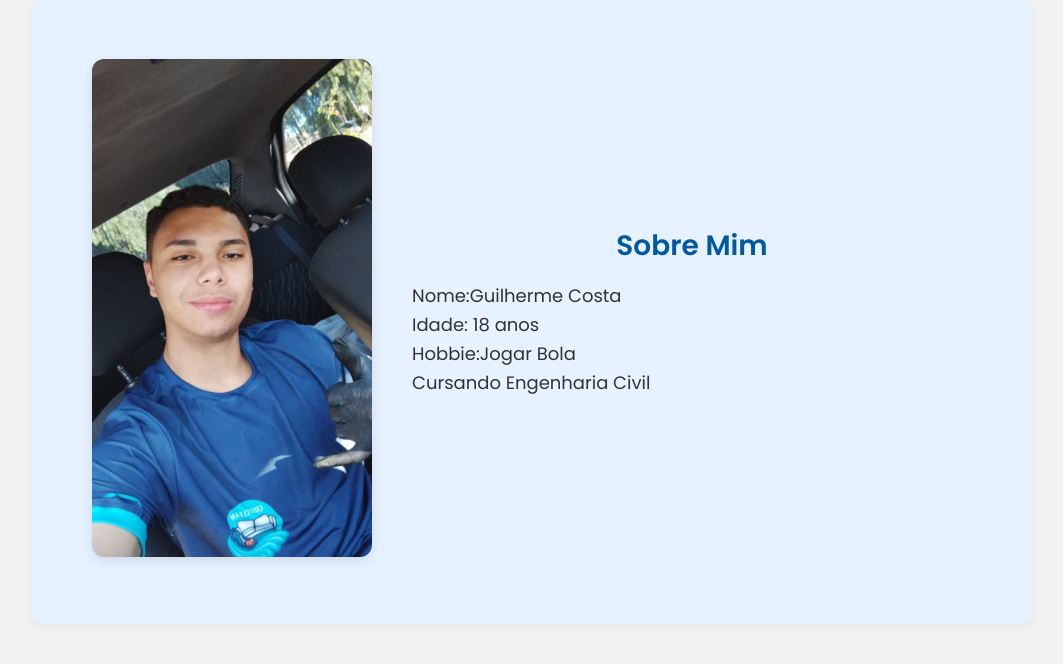
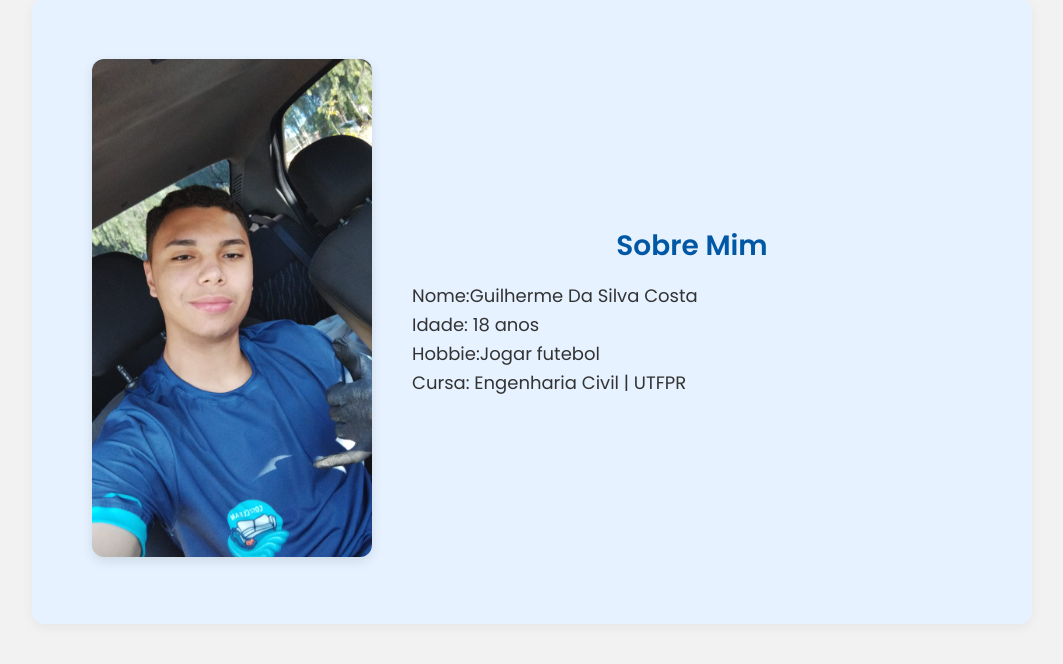
Before and after one commit to JoaoCrispin/Costa-Clean-, a PHP site: page / in a window 1280 px wide. Shown: the part 1598-2262 px from the top of the page, without its empty margins (108-1171 px from the left). Run offline with PHP 8.4, Linux system fonts and the light colour scheme.

Commit message:
alguns ajustes

```diff
--- a/index.php
+++ b/index.php
@@ -65,10 +65,10 @@
   <div class="biografia-texto">
     <h2>Sobre Mim</h2>
 
-    <p>Nome:Guilherme Costa</p>
+    <p>Nome:Guilherme Da Silva Costa</p>
     <p>Idade: 18 anos</p>
-    <p>Hobbie:Jogar Bola</p>
-    <p>Cursando Engenharia Civil</p>
+    <p>Hobbie:Jogar futebol</p>
+    <p>Cursa: Engenharia Civil | UTFPR</p>
     <p></p>
 
 
@@ -76,6 +76,7 @@
 
   </div>
 </section>
+
 <section>
   <h1 class="titulo-centralizado">Antes e Depois de nossos Serviços</h1>
  <div class="carousel">
@@ -151,6 +152,7 @@
       updateSlide();
     }
   </script>
+<br>
 <style>
     body {
       background-color: #f2f2f2;
@@ -262,6 +264,7 @@
         <option value="poltrona">Poltrona</option>
         <option value="cadeira">Cadeira</option>
         <option value="banco-carro">Banco de Carro</option>
+        <option value="banco-carro">Outros</option>
       </select>
     </div>
 
```
Also changed, not shown: style.css (line endings or trailing spaces).
